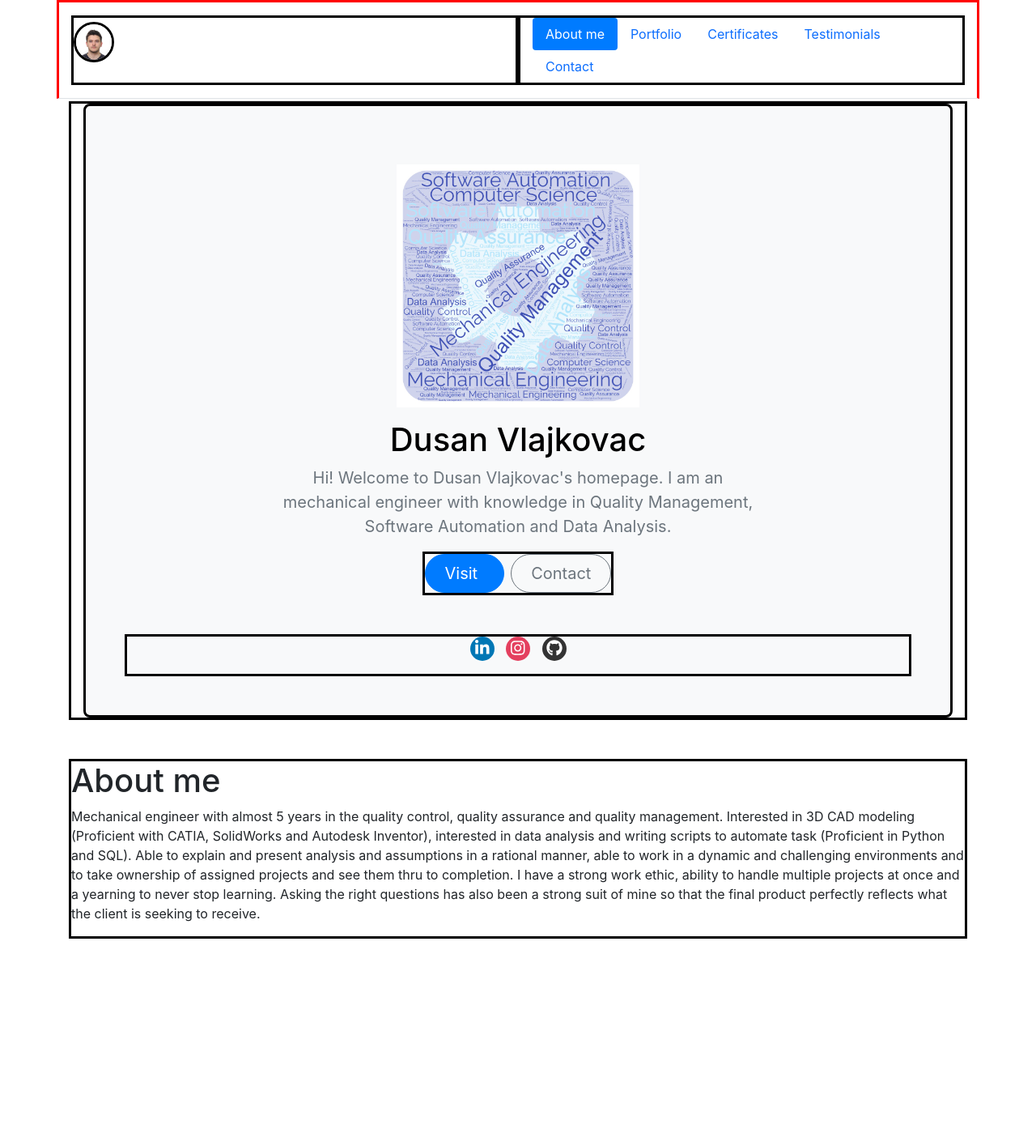
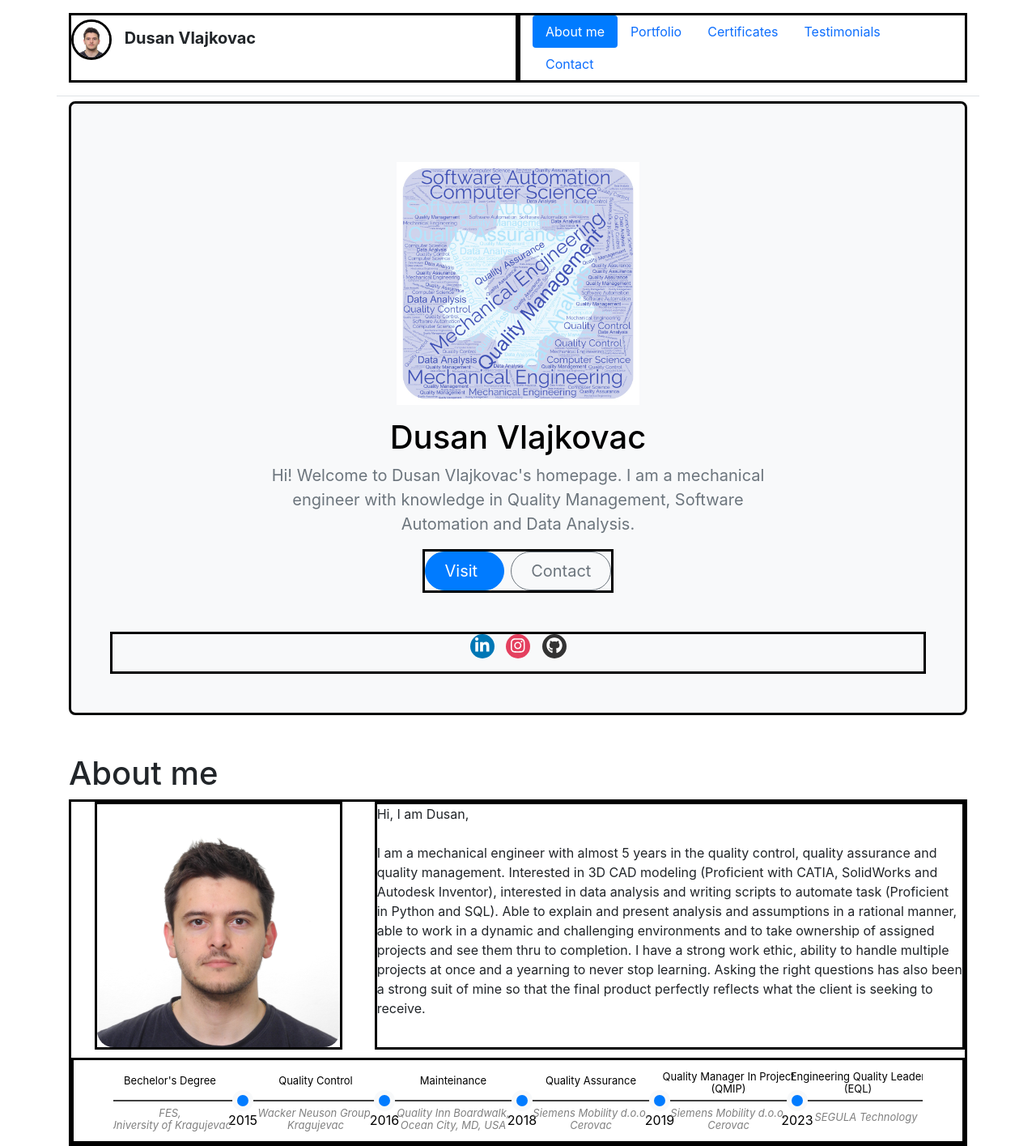
Before and after one commit to DuleNapon/Portfolio, a Flask app: page / in a window 1280 px wide. Shown: the whole page at 81% size. Before the commit the page ends 1159 px from the top, so only its background shows below. Run offline with Flask 3, Linux system fonts and the light colour scheme; some libraries are stand-ins or nearby versions.

Commit message:
Added the About me section and created the about-me.html file, renamed the nav.html to navbar.html and also modified some files.

```diff
--- /dev/null
+++ b/templates/about-me.html
@@ -0,0 +1,57 @@
+<section class="container" id="About-me">
+  <h1>About me</h1>
+  <div id="grid-div">
+    <div id="img-div">
+      <img src="static/Slika.jpg" width="300" height="300" class="img-fluid" id="profile-img">
+    </div>
+    <div id="about-div">
+      <p>Hi, I am Dusan,<br><br>I am a mechanical engineer with almost 5 years in the quality control, quality assurance and quality management. Interested in 3D CAD modeling (Proficient with CATIA, SolidWorks and Autodesk Inventor), interested in data analysis and writing scripts to automate task (Proficient in Python and SQL). Able to explain and present analysis and assumptions in a rational manner, able to work in a dynamic and challenging environments and to take ownership of assigned projects and see them thru to completion. I have a strong work ethic, ability to handle multiple projects at once and a yearning to never stop learning. Asking the right questions has also been a strong suit of mine so that the final product perfectly reflects what the client is seeking to receive.</p>
+    </div>
+
+    <div class="col-lg-12 text-center" id="line-div">
+      <svg id="line-svg" width="1000" height="100">
+        <line x1="0" y1="50" x2="1000" y2="50" style="stroke:black; stroke-width:1.5"></line>
+
+
+
+        <circle cx="160" cy="50" r="10" stroke="#f8f9fa" stroke-width="6" fill="#007bff"></circle>
+        <text text-anchor="middle" x="160" y="80" fill="black">2015</text>
+        <text font-size="13" text-anchor="middle" x="70" y="30" fill="black">Bechelor's Degree</text>
+        <text style="font-style: italic" font-size="13" text-anchor="middle" x="70" y="70" fill="#808080">FES,</text>
+        <text style="font-style: italic" font-size="13" text-anchor="middle" x="70" y="85" fill="#808080">University of Kragujevac</text>
+
+        <circle cx="335" cy="50" r="10" stroke="#f8f9fa" stroke-width="6" fill="#007bff"></circle>
+        <text text-anchor="middle" x="335" y="80" fill="black">2016</text>
+        <text font-size="13" text-anchor="middle" x="250" y="30" fill="black">Quality Control</text>
+        <text style="font-style: italic" font-size="13" text-anchor="middle" x="250" y="70" fill="#808080">Wacker Neuson Group,</text>
+        <text style="font-style: italic" font-size="13" text-anchor="middle" x="250" y="85" fill="#808080">Kragujevac</text>
+
+        <circle cx="505" cy="50" r="10" stroke="#f8f9fa" stroke-width="6" fill="#007bff"></circle>
+        <text text-anchor="middle" x="505" y="80" fill="black">2018</text>
+        <text font-size="13" text-anchor="middle" x="420" y="30" fill="black">Mainteinance</text>
+        <text style="font-style: italic" font-size="13" text-anchor="middle" x="420" y="70" fill="#808080">Quality Inn Boardwalk,</text>
+        <text style="font-style: italic" font-size="13" text-anchor="middle" x="420" y="85" fill="#808080">Ocean City, MD, USA</text>
+
+        <circle cx="675" cy="50" r="10" stroke="#f8f9fa" stroke-width="6" fill="#007bff"></circle>
+        <text text-anchor="middle" x="675" y="80" fill="black">2019</text>
+        <text font-size="13" text-anchor="middle" x="590" y="30" fill="black">Quality Assurance</text>
+        <text style="font-style: italic" font-size="13" text-anchor="middle" x="590" y="70" fill="#808080">Siemens Mobility d.o.o,</text>
+        <text style="font-style: italic" font-size="13" text-anchor="middle" x="590" y="85" fill="#808080">Cerovac</text>
+
+        <circle cx="845" cy="50" r="10" stroke="#f8f9fa" stroke-width="6" fill="#007bff"></circle>
+        <text text-anchor="middle" x="845" y="80" fill="black">2023</text>
+        <text font-size="13" text-anchor="middle" x="760" y="25" fill="black">Quality Manager In Project</text>
+        <text font-size="13" text-anchor="middle" x="760" y="40" fill="black">(QMIP)</text>
+        <text style="font-style: italic" font-size="13" text-anchor="middle" x="760" y="70" fill="#808080">Siemens Mobility d.o.o,</text>
+        <text style="font-style: italic" font-size="13" text-anchor="middle" x="760" y="85" fill="#808080">Cerovac</text>
+
+        <text font-size="13" text-anchor="middle" x="920" y="25" fill="black">Engineering Quality Leader</text>
+        <text font-size="13" text-anchor="middle" x="920" y="40" fill="black">(EQL)</text>
+        <text style="font-style: italic" font-size="13" text-anchor="middle" x="930" y="75" fill="#808080">SEGULA Technology</text>
+
+      </svg>
+    </div>
+  </div>
+
+
+</section>
--- a/templates/hero.html
+++ b/templates/hero.html
@@ -1,13 +1,13 @@
-<section class="container" id="Hero-section">
-  <div class="container my-5">
+<section class="container my-5" id="Hero-section">
+
   <div class="p-5 text-center bg-body-tertiary rounded-3">
-      <svg class="bi mt-4 mb-3" style="color: var(--bs-indigo);" width="300" height="300">
+    <svg class="bi mt-4 mb-3 img-fluid" style="color: var(--bs-indigo);" width="300" height="300">
       <use xlink:href="#bootstrap"/>
       <image id="hero-img" xlink:href="static/wordcloud.jpg" width="300" height="300" x="0" y="0"/>
     </svg>
     <h1 class="text-body-emphasis">Dusan Vlajkovac</h1>
     <p class="col-lg-8 mx-auto fs-5 text-muted">
-        Hi! Welcome to Dusan Vlajkovac's homepage. I am an mechanical engineer with knowledge in Quality Management, Software Automation and Data Analysis.
+      Hi! Welcome to Dusan Vlajkovac's homepage. I am a mechanical engineer with knowledge in Quality Management, Software Automation and Data Analysis.
     </p>
     <div class="d-inline-flex gap-2 mb-5">
       <button class="d-inline-flex align-items-center btn btn-primary btn-lg px-4 rounded-pill" type="button">
@@ -20,5 +20,5 @@
     </div>
     {% include 'links.html' %}
   </div>
-  </div>
+
 </section>
--- a/templates/home.html
+++ b/templates/home.html
@@ -9,6 +9,30 @@
   <link rel="stylesheet" href="https://cdnjs.cloudflare.com/ajax/libs/font-awesome/5.15.4/css/all.min.css">
   <title>Dusan Vlajkovac Portfolio</title>
   <style>
+    /* Styeing of the navbar.html */
+    #logo-img{
+      align-content: left;
+      margin-right: 10px;
+      border-style:solid;
+      border-color: black;
+      border-radius: 25px;
+    }
+    #logo-div{
+      width: 50%;
+    }
+    #nav-div{
+      width: 50%;
+      display: flex;
+      flex-direction: column;
+      justify-content: center;
+    }
+
+    /* Styleing of the hero.html */
+    #Hero-section{
+      padding-top: 6%;
+    }
+
+    /* Styleing of the links.html in hero.html */
     .social-links {
       list-style-type: none;
       padding: 0;
@@ -53,45 +77,46 @@
     }
     header{
       background-color: white;
-      border-style:solid;
-      border-color: red;
     }
-    #logo-img{
-      align-content: left;
-      margin-right: 10px;
-      border-style:solid;
-      border-color: black;
-      border-radius: 25px;
+    /* Styleing outline-width|thin|medium|thick the about-me.html */
+    #grid-div {
+      display: grid;
+      grid-template-columns: 0.5fr 1fr;
+      grid-template-rows: 1fr auto;
+      grid-gap: 10px;
+      justify-items: center;
     }
-    #logo-div{
-      width: 50%;
+    #about-div {
+      width: 100%;
     }
-    #nav-div{
-      width: 50%;
+    #line-div {
+      grid-column: 1 / span 2;
+    }
+    #img-div {
       display: flex;
       flex-direction: column;
       justify-content: center;
     }
+    #profile-img{
+      border-radius: 20px;
+    }
+    #line-svg {
+
+    }
+
+    /* General styleing */
     div{
       border-style:solid;
       border-color: black;
     }
-    #Hero-section{
-      padding-top: 6%;
-    }
+
   </style>
 </head>
 <body>
-  {% include 'nav.html' %}
+  {% include 'navbar.html' %}
   {% include 'hero.html' %}
+  {% include 'about-me.html' %}
 
-  <section class="container" id="About me">
-    <div>
-      <h1>About me</h1>
-    <p>Mechanical engineer with almost 5 years in the quality control, quality assurance and quality management. Interested in 3D CAD modeling (Proficient with CATIA, SolidWorks and Autodesk Inventor), interested in data analysis and writing scripts to automate task (Proficient in Python and SQL). Able to explain and present analysis and assumptions in a rational manner, able to work in a dynamic and challenging environments and to take ownership of assigned projects and see them thru to completion. I have a strong work ethic, ability to handle multiple projects at once and a yearning to never stop learning. Asking the right questions has also been a strong suit of mine so that the final product perfectly reflects what the client is seeking to receive.</p>
-    </div>
-
-  </section>
   <section class="container" id="Portfolio">
 
   </section>
--- a/templates/links.html
+++ b/templates/links.html
@@ -1,4 +1,4 @@
-<div>
+<div id="social">
  <ul class="social-links">
     <li><a href="https://www.linkedin.com/in/dusan-vlajkovac-36249920a/" class="linkedin" target="_blank"><i class="fab fa-linkedin-in"></i></a></li>
     <li><a href="https://www.instagram.com/dusanvlajkovac/" class="instagram" target="_blank"><i class="fab fa-instagram"></i></a></li>
--- a/templates/nav.html
+++ b/templates/navbar.html
@@ -2,12 +2,13 @@
   <div id="logo-div">
     <a href="#" class="navbar-brand">
       <img src="static/Slika.jpg"  width="50" height="50" id="logo-img">
+      <b>Dusan Vlajkovac</b>
     </a>
   </div>
 
   <div class="container " id="nav-div">
     <ul class="nav nav-pills navbar-collapse">
-      <li class="nav-item"><a href="#" class="nav-link active" aria-current="page">About me</a></li>
+      <li class="nav-item"><a href="#About-me" class="nav-link active" aria-current="page">About me</a></li>
       <li class="nav-item"><a href="#" class="nav-link">Portfolio</a></li>
       <li class="nav-item"><a href="#" class="nav-link">Certificates</a></li>
       <li class="nav-item"><a href="#" class="nav-link">Testimonials</a></li>
```
Lines whose indentation alone changed are shown as unchanged.
